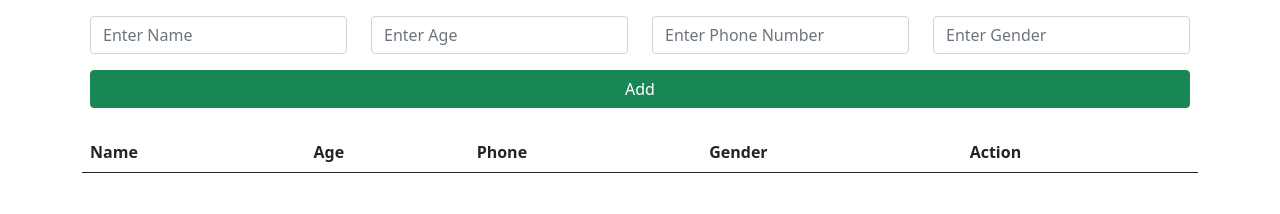
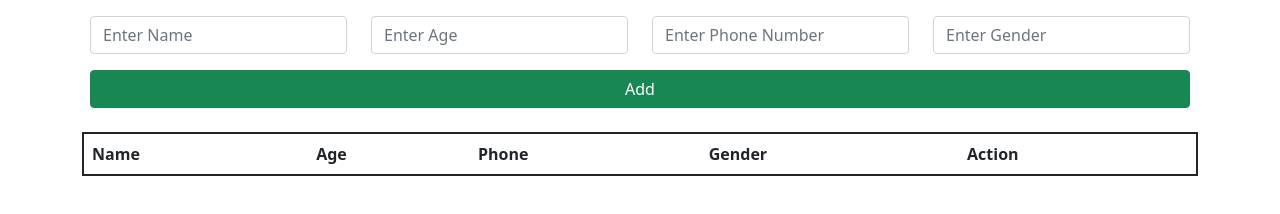
Before and after one commit to surajiyer28/javascripttask, a plain HTML site: page index.html in a window 1280 px wide. Drawn offline with nearby package versions, Linux system fonts and the light colour scheme.

Commit message:
Update index.html

```diff
--- a/index.html
+++ b/index.html
@@ -11,7 +11,9 @@
             display:flex;
             justify-content:center;
         }
-
+        .table{
+            border: 2px solid;
+        }
     </style>
     <title>Document</title>
 </head>
```
